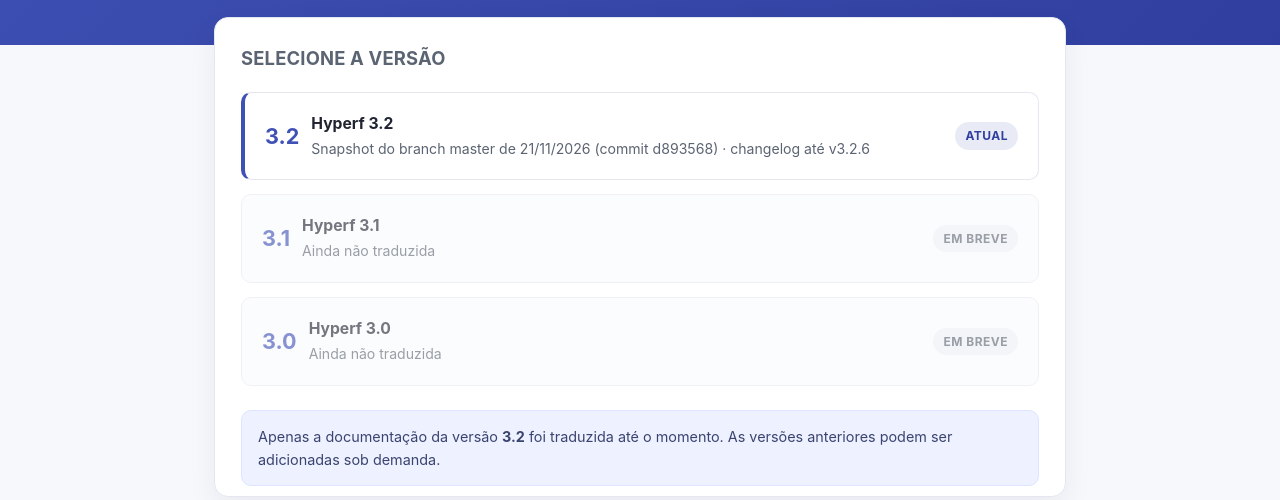
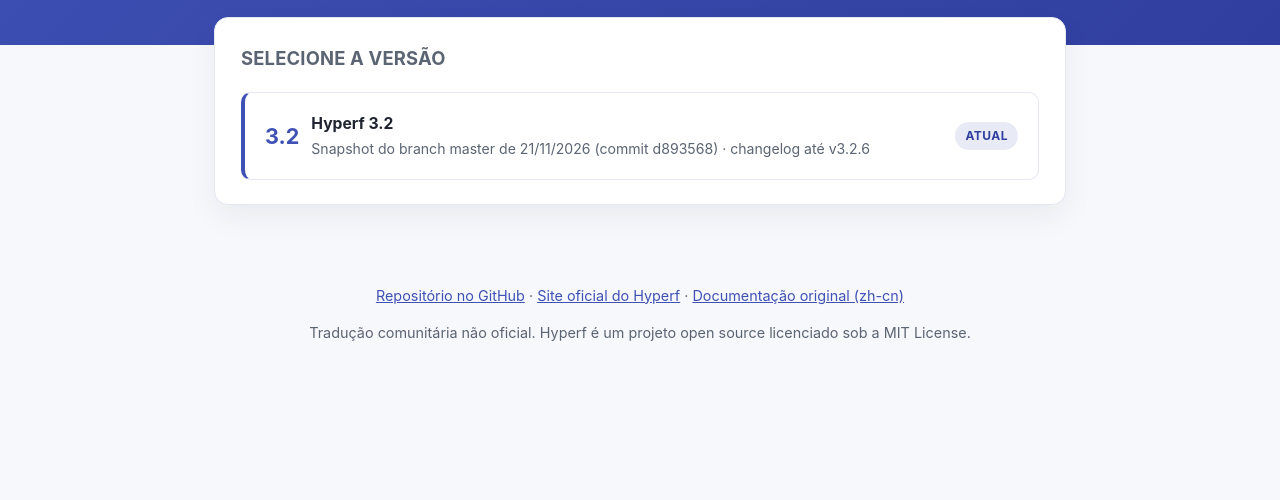
Before and after one commit to L4ZARIN3/hyperf-doc-pt, a plain HTML site: page index.html in a window 1280 px wide. Shown: the part 300-800 px from the top of the page. Drawn offline with Linux system fonts and the light colour scheme.

Commit message:
docs: exibe apenas a versão 3.2 no seletor

```diff
--- a/index.html
+++ b/index.html
@@ -139,16 +139,6 @@
       padding: 4px 10px;
     }
 
-    .tag.soon {
-      background: #eef0f4;
-      color: var(--muted);
-    }
-
-    .version.disabled {
-      opacity: .62;
-      background: #fafbfd;
-    }
-
     footer {
       max-width: 900px;
       margin: 0 auto;
@@ -160,15 +150,6 @@
 
     footer a { color: var(--indigo); }
 
-    .notice {
-      margin-top: 24px;
-      padding: 14px 16px;
-      background: #eef1ff;
-      border: 1px solid #dfe4ff;
-      border-radius: 10px;
-      color: #3a4470;
-      font-size: .9rem;
-    }
   </style>
 </head>
 
@@ -191,28 +172,6 @@
         </span>
         <span class="tag">Atual</span>
       </a>
-
-      <div class="version disabled">
-        <span class="number">3.1</span>
-        <span class="details">
-          <strong>Hyperf 3.1</strong>
-          <span>Ainda não traduzida</span>
-        </span>
-        <span class="tag soon">Em breve</span>
-      </div>
-
-      <div class="version disabled">
-        <span class="number">3.0</span>
-        <span class="details">
-          <strong>Hyperf 3.0</strong>
-          <span>Ainda não traduzida</span>
-        </span>
-        <span class="tag soon">Em breve</span>
-      </div>
-
-      <div class="notice">
-        Apenas a documentação da versão <strong>3.2</strong> foi traduzida até o momento. As versões anteriores podem ser adicionadas sob demanda.
-      </div>
     </div>
   </main>
 
```
Also changed, not shown: 1 other file.
